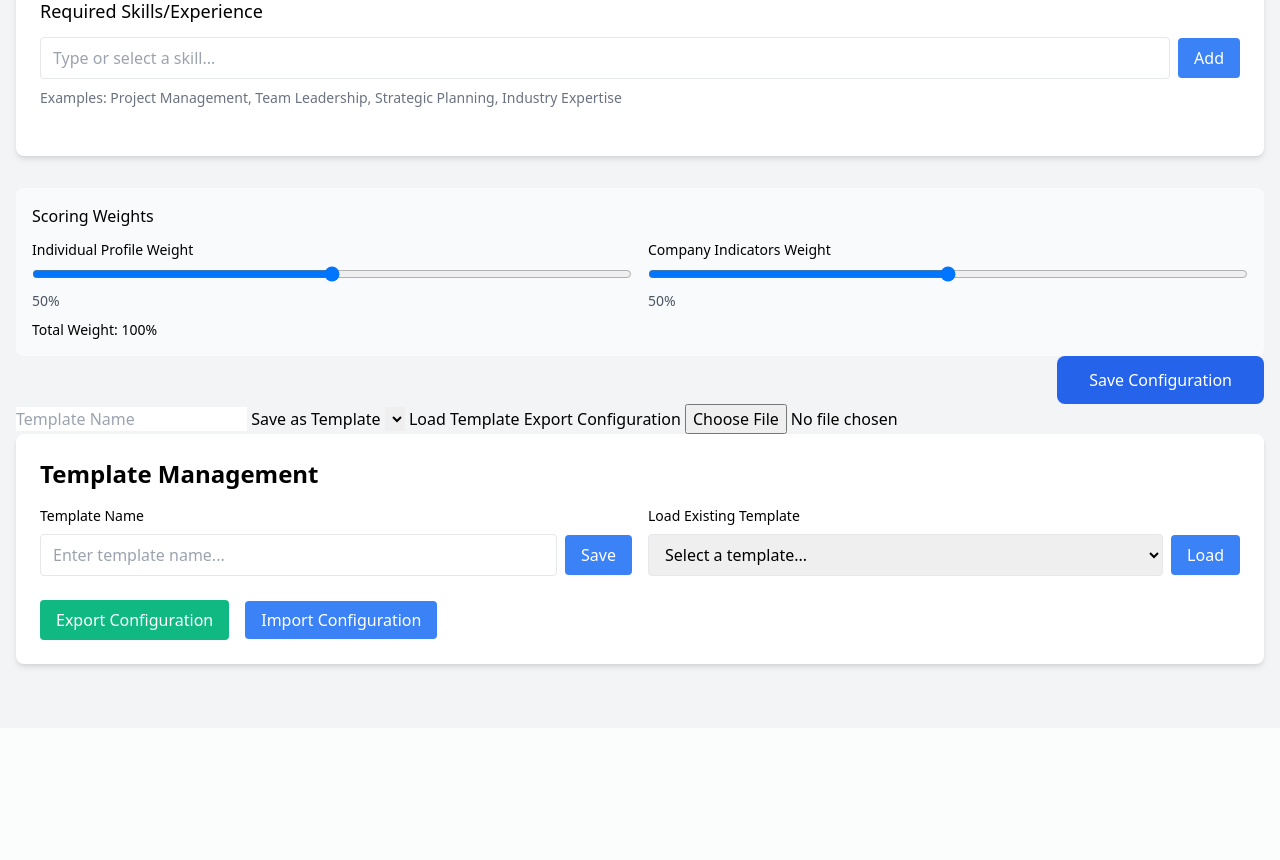
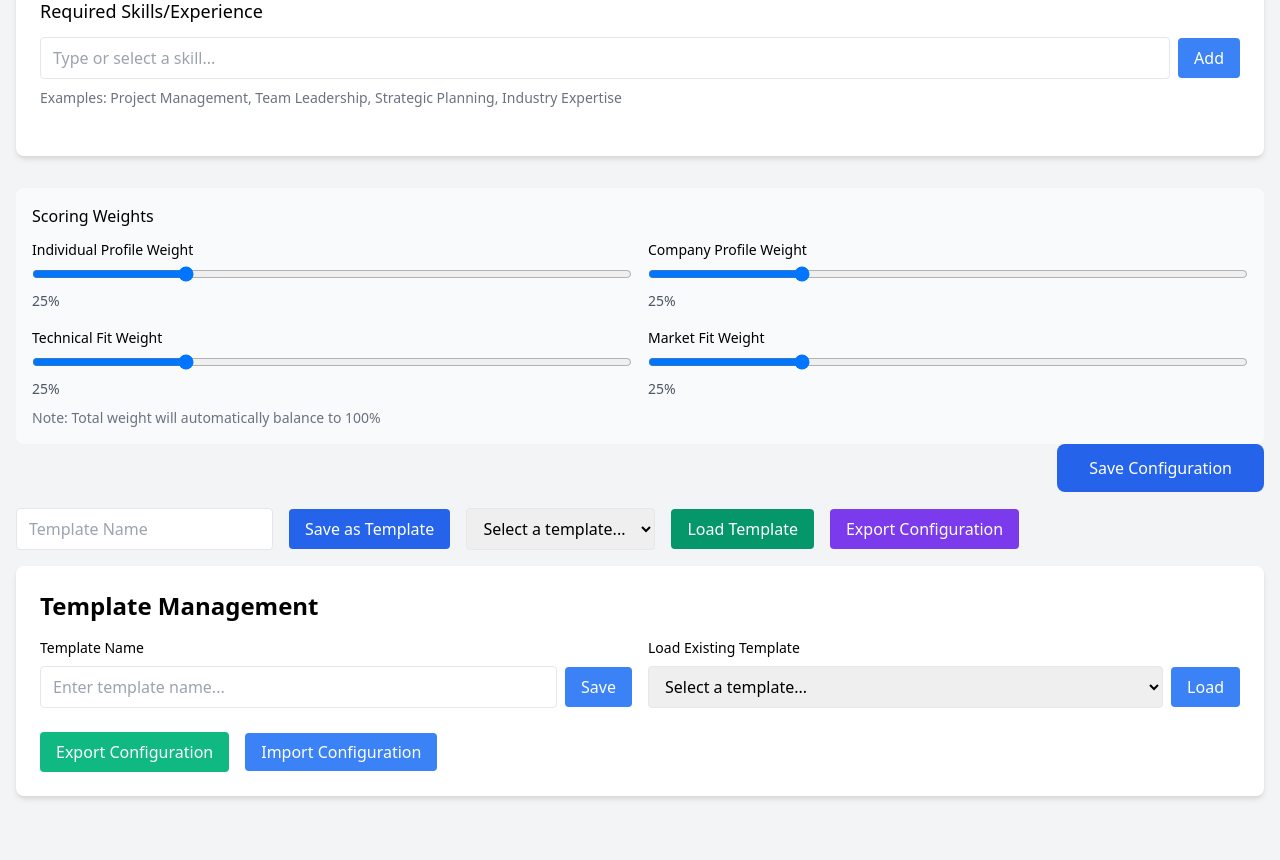
Before and after one commit to Getting-Automated/sales-team-ai-agents, a Python web app: template getting_automated_sales_ai_agent/src/getting_automated_sales_ai_agent/ui/templates/config_manager.html in a window 1280 px wide. Shown: the part 1991-2851 px from the top of the page. Before the commit the page ends 2661 px from the top, so only its background shows below. Run offline with Jinja, Linux system fonts and the light colour scheme; the template is opened without the code that fills it, so the values that code supplies are empty; some libraries are stand-ins or nearby versions.

Commit message:
updated generator

```diff
--- a/getting_automated_sales_ai_agent/src/getting_automated_sales_ai_agent/ui/templates/config_manager.html
+++ b/getting_automated_sales_ai_agent/src/getting_automated_sales_ai_agent/ui/templates/config_manager.html
@@ -8,6 +8,7 @@
     <link href="https://code.jquery.com/ui/1.12.1/themes/base/jquery-ui.css" rel="stylesheet">
     <script src="https://code.jquery.com/jquery-3.6.0.min.js"></script>
     <script src="https://code.jquery.com/ui/1.12.1/jquery-ui.min.js"></script>
+    <script src="https://cdnjs.cloudflare.com/ajax/libs/js-yaml/4.1.0/js-yaml.min.js"></script>
     <style>
         .ui-autocomplete {
             max-height: 200px;
@@ -328,24 +329,32 @@
             </div>
         </div>
 
-
-
         <!-- Weight Adjustment -->
         <div class="mt-6 p-4 bg-gray-50 rounded-lg">
             <h4 class="text-md font-medium mb-3">Scoring Weights</h4>
             <div class="grid grid-cols-1 md:grid-cols-2 gap-4">
                 <div>
                     <label class="block text-sm font-medium mb-1">Individual Profile Weight</label>
-                    <input type="range" min="0" max="100" value="50" class="w-full" id="individualWeight">
-                    <span class="text-sm text-gray-600" id="individualWeightValue">50%</span>
+                    <input type="range" min="0" max="100" value="25" class="w-full" id="individualWeight">
+                    <span class="text-sm text-gray-600" id="individualWeightValue">25%</span>
                 </div>
                 <div>
-                    <label class="block text-sm font-medium mb-1">Company Indicators Weight</label>
-                    <input type="range" min="0" max="100" value="50" class="w-full" id="companyWeight">
-                    <span class="text-sm text-gray-600" id="companyWeightValue">50%</span>
+                    <label class="block text-sm font-medium mb-1">Company Profile Weight</label>
+                    <input type="range" min="0" max="100" value="25" class="w-full" id="companyWeight">
+                    <span class="text-sm text-gray-600" id="companyWeightValue">25%</span>
+                </div>
+                <div>
+                    <label class="block text-sm font-medium mb-1">Technical Fit Weight</label>
+                    <input type="range" min="0" max="100" value="25" class="w-full" id="technicalWeight">
+                    <span class="text-sm text-gray-600" id="technicalWeightValue">25%</span>
+                </div>
+                <div>
+                    <label class="block text-sm font-medium mb-1">Market Fit Weight</label>
+                    <input type="range" min="0" max="100" value="25" class="w-full" id="marketWeight">
+                    <span class="text-sm text-gray-600" id="marketWeightValue">25%</span>
                 </div>
             </div>
-            <div class="mt-2 text-sm" id="totalWeight">Total Weight: 100%</div>
+            <p class="text-sm text-gray-500 mt-2">Note: Total weight will automatically balance to 100%</p>
         </div>
 
     <!-- Save Configuration -->
@@ -354,13 +363,14 @@
             Save Configuration
         </button>
     </div>
-        <div>
-            <input type="text" id="templateName" placeholder="Template Name">
-            <button onclick="saveAsTemplate()">Save as Template</button>
-            <select id="templateSelect"></select>
-            <button onclick="loadTemplate()">Load Template</button>
-            <button onclick="exportConfiguration()">Export Configuration</button>
-            <input type="file" id="importConfig" onchange="importConfiguration(event)">
+        <div class="flex flex-wrap gap-4 items-center my-4">
+            <input type="text" id="templateName" placeholder="Template Name" class="border rounded px-3 py-2">
+            <button onclick="saveAsTemplate()" class="bg-blue-600 text-white px-4 py-2 rounded hover:bg-blue-700">Save as Template</button>
+            <select id="templateSelect" class="border rounded px-3 py-2">
+                <option value="">Select a template...</option>
+            </select>
+            <button onclick="loadTemplate()" class="bg-green-600 text-white px-4 py-2 rounded hover:bg-green-700">Load Template</button>
+            <button onclick="exportConfiguration()" class="bg-purple-600 text-white px-4 py-2 rounded hover:bg-purple-700">Export Configuration</button>
         </div>
         <div class="bg-white rounded-lg shadow-md p-6 mb-8">
             <h2 class="text-2xl font-semibold mb-4">Template Management</h2>
@@ -538,7 +548,6 @@
             $(button).parent().remove();
         }
 
-        // Function to add tags
         function addTag(inputId, tagsId, type) {
             const input = $(`#${inputId}`);
             const value = input.val().trim();
@@ -557,7 +566,7 @@
                 // Create tag with custom indicator if needed
                 const tag = $(`
                     <div class="inline-flex items-center bg-blue-100 rounded px-2 py-1 mr-2 mb-2 group">
-                        <span class="text-blue-800">${value}</span>
+                        <span class="text-blue-800 ${type === 'custom' ? 'custom' : ''}">${value}</span>
                         ${type === 'custom' ? '<span class="ml-1 text-xs text-blue-600">(custom)</span>' : ''}
                         <button onclick="removeTag(this)" class="ml-2 text-blue-600 hover:text-blue-800" title="Remove">×</button>
                     </div>
@@ -569,7 +578,7 @@
                 // Show success tooltip
                 showTooltip(inputId, 'Added successfully', 'success');
             }
-        }
+}
 
         // Function to add custom or suggested values
         function addCustomOrSuggested(inputId) {
@@ -579,14 +588,12 @@
                 const suggestionMappings = {
                     'industryInput': 'industries',
                     'techInput': 'technologies',
-                    'titleInput': 'jobTitles',
-                    'deptInput': 'departments',
-                    'skillInput': 'skills',
+                    'growthInput': 'growthIndicators',
+                    'businessModelInput': 'businessModels',
+                    'domainInput': 'domains',
+                    'locationInput': 'locations',
                     'growthStageInput': 'growthStages',
-                    'locationInput': 'locations',
-                    'businessModelInput': 'businessModels',
-                    'authorityInput': 'authority',
-                    'negativeInput': 'negativeCriteria'
+                    'deptInput': 'departments'
                 };
 
                 const suggestionType = suggestionMappings[inputId];
@@ -789,40 +796,53 @@
 
         // Update weight displays
         function updateWeights(event) {
-            const changedSlider = event ? event.target.id : null;
-            const individualSlider = $("#individualWeight");
-            const companySlider = $("#companyWeight");
+            const weights = {
+                individual: parseInt($("#individualWeight").val()),
+                company: parseInt($("#companyWeight").val()),
+                technical: parseInt($("#technicalWeight").val()),
+                market: parseInt($("#marketWeight").val())
+            };
 
-            if (changedSlider) {
-                const changedValue = parseInt($(event.target).val());
-                if (changedSlider === "individualWeight") {
-                    companySlider.val(100 - changedValue);
+            // If a weight was changed, adjust others proportionally
+            if (event) {
+                const changedId = event.target.id;
+                const changedValue = weights[changedId.replace('Weight', '')];
+                const otherWeights = Object.keys(weights).filter(key => key + 'Weight' !== changedId);
+
+                // Calculate total of other weights
+                const totalOtherWeights = otherWeights.reduce((sum, key) => sum + weights[key], 0);
+
+                if (totalOtherWeights > 0) {
+                    // Adjust other weights proportionally
+                    const remainingTotal = 100 - changedValue;
+                    otherWeights.forEach(key => {
+                        const proportion = weights[key] / totalOtherWeights;
+                        weights[key] = Math.round(remainingTotal * proportion);
+                        $(`#${key}Weight`).val(weights[key]);
+                    });
                 } else {
-                    individualSlider.val(100 - changedValue);
+                    // If all other weights are 0, distribute equally
+                    const remainingTotal = 100 - changedValue;
+                    const equalShare = Math.round(remainingTotal / otherWeights.length);
+                    otherWeights.forEach(key => {
+                        weights[key] = equalShare;
+                        $(`#${key}Weight`).val(equalShare);
+                    });
                 }
             }
 
-            const weights = {
-                individual: parseInt($("#individualWeight").val()),
-                company: parseInt($("#companyWeight").val())
-            };
-
+            // Update display values
             $("#individualWeightValue").text(weights.individual + "%");
             $("#companyWeightValue").text(weights.company + "%");
-
-            const total = weights.individual + weights.company;
-            $("#totalWeight").text(`Total Weight: ${total}%`);
-            $("#totalWeight").removeClass().addClass(
-                total === 100
-                    ? "mt-2 text-sm text-green-600"
-                    : "mt-2 text-sm text-red-600"
-            );
+            $("#technicalWeightValue").text(weights.technical + "%");
+            $("#marketWeightValue").text(weights.market + "%");
         }
 
-        // Add event listeners for weight sliders
+        // Add event listeners for all weight sliders
         $(document).ready(function() {
-            $("#individualWeight, #companyWeight").on('input', updateWeights);
+            $("#individualWeight, #companyWeight, #technicalWeight, #marketWeight").on('input', updateWeights);
         });
+
         // Calculate score
         function calculateScore() {
             const weights = {
@@ -923,51 +943,115 @@
             }
         }
 
-        // Save configuration
-        function saveConfiguration() {
+        async function saveConfiguration() {
+    // Get minimum requirements values
+            const companyRevenueMin = $("#minRevenue").val().trim();
+            const companyRevenueMax = $("#maxRevenue").val().trim();
+            const employeeCountMin = parseInt($("#minEmployees").val()) || null;
+            const employeeCountMax = parseInt($("#maxEmployees").val()) || null;
+
             const config = {
-                weights: {
-                    individual: parseInt($("#individualWeight").val()) / 100,
-                    company: parseInt($("#companyWeight").val()) / 100,
-                    technical: parseInt($("#technicalWeight").val()) / 100,
-                    market: parseInt($("#marketWeight").val()) / 100
-                },
-                scoring: {
-                    individual: {
-                        jobLevel: document.getElementById('jobLevel').value,
-                        expertise: document.getElementById('expertise').value
+                customer_icp: {
+                    profile_overview: $("#targetOverview").val().trim(),
+                    weights: {
+                        individual: parseInt($("#individualWeight").val()) || 25,
+                        company: parseInt($("#companyWeight").val()) || 25,
+                        technical: parseInt($("#technicalWeight").val()) || 25,
+                        market: parseInt($("#marketWeight").val()) || 25
                     },
-                    company: {
-                        size: document.getElementById('companySize').value,
-                        industryAlignment: document.getElementById('industryAlignment').value
+                    tags: {
+                        industries: Array.from(document.querySelectorAll('#industryTags .text-blue-800')).map(tag => tag.textContent.trim()),
+                        business_models: Array.from(document.querySelectorAll('#businessModelTags .text-blue-800')).map(tag => tag.textContent.trim()),
+                        technologies: Array.from(document.querySelectorAll('#techTags .text-blue-800')).map(tag => tag.textContent.trim()),
+                        locations: Array.from(document.querySelectorAll('#locationTags .text-blue-800')).map(tag => tag.textContent.trim()),
+                        growth_stages: Array.from(document.querySelectorAll('#growthStageTags .text-blue-800')).map(tag => tag.textContent.trim())
                     },
-                    technical: {
-                        techStack: document.getElementById('techStack').value,
-                        integration: document.getElementById('integration').value
-                    },
-                    market: {
-                        painPoints: document.getElementById('painPoints').value,
-                        growth: document.getElementById('growth').value
+                    target_departments: Array.from(document.querySelectorAll('#deptTags .text-blue-800')).map(tag => tag.textContent.trim()),
+                    job_titles: Array.from(document.querySelectorAll('#titleTags .text-blue-800')).map(tag => tag.textContent.trim()),
+                    decision_making_authority: Array.from(document.querySelectorAll('#authorityTags .text-blue-800')).map(tag => tag.textContent.trim()),
+                    negative_criteria: Array.from(document.querySelectorAll('#negativeTags .text-blue-800')).map(tag => tag.textContent.trim()),
+                    required_skills: Array.from(document.querySelectorAll('#skillTags .text-blue-800')).map(tag => tag.textContent.trim()),
+                    minimum_requirements: {
+                        ...(companyRevenueMin && { company_revenue_min: parseInt(companyRevenueMin) }),
+                        ...(companyRevenueMax && { company_revenue_max: parseInt(companyRevenueMax) }),
+                        ...(employeeCountMin && { employee_count_min: employeeCountMin }),
+                        ...(employeeCountMax && { employee_count_max: employeeCountMax })
                     }
                 }
             };
 
-            // Send configuration to server
-            fetch('/save-config', {
-                method: 'POST',
-                headers: {
-                    'Content-Type': 'application/json',
-                },
-                body: JSON.stringify(config)
-            })
-            .then(response => response.json())
-            .then(data => {
-                showNotification('Configuration saved successfully', 'success');
-            })
-            .catch(error => {
+            try {
+                // Convert config object to YAML string
+                const yamlString = jsyaml.dump(config, {
+                    indent: 2,
+                    lineWidth: -1,
+                    noRefs: true
+                });
+
+                // Use File System Access API to save the file
+                try {
+                    const handle = await window.showSaveFilePicker({
+                        suggestedName: 'config.yaml',
+                        types: [{
+                            description: 'YAML files',
+                            accept: {
+                                'text/yaml': ['.yaml', '.yml']
+                            }
+                        }]
+                    });
+
+                    const writable = await handle.createWritable();
+                    await writable.write(yamlString);
+                    await writable.close();
+
+                    showNotification('Configuration saved successfully', 'success');
+                } catch (err) {
+                    if (err.name !== 'AbortError') {
+                        throw err;
+                    }
+                }
+            } catch (error) {
+                console.error('Error saving configuration:', error);
                 showNotification('Error saving configuration', 'error');
-                console.error('Error:', error);
-            });
+            }
+        }
+
+        function loadConfiguration(config) {
+            if (!config || !config.customer_icp) return;
+
+            const icp = config.customer_icp;
+
+            // Load weights
+            if (icp.weights) {
+                $("#individualWeight").val(icp.weights.individual || 25);
+                $("#companyWeight").val(icp.weights.company || 25);
+                $("#technicalWeight").val(icp.weights.technical || 25);
+                $("#marketWeight").val(icp.weights.market || 25);
+                updateWeights();
+            }
+
+            // Load minimum requirements
+            if (icp.minimum_requirements) {
+                $("#minRevenue").val(icp.minimum_requirements.company_revenue || '');
+                $("#minEmployees").val(icp.minimum_requirements.employee_count || '');
+            }
+
+            // Clear existing tags
+            $('.tag').remove();
+
+            // Load tags
+            if (icp.tags) {
+                icp.tags.industries?.forEach(tag => addTag('industryInput', 'industryTags', tag));
+                icp.tags.business_models?.forEach(tag => addTag('businessModelInput', 'businessModelTags', tag));
+                icp.tags.domains?.forEach(tag => addTag('domainInput', 'domainTags', tag));
+                icp.tags.growth_indicators?.forEach(tag => addTag('growthInput', 'growthTags', tag));
+                icp.tags.technologies?.forEach(tag => addTag('techInput', 'techTags', tag));
+                icp.tags.locations?.forEach(tag => addTag('locationInput', 'locationTags', tag));
+                icp.tags.growth_stages?.forEach(tag => addTag('growthStageInput', 'growthStageTags', tag));
+            }
+
+            // Load departments
+            icp.target_departments?.forEach(tag => addTag('deptInput', 'departmentTags', tag));
         }
 
         // Show notification
```
